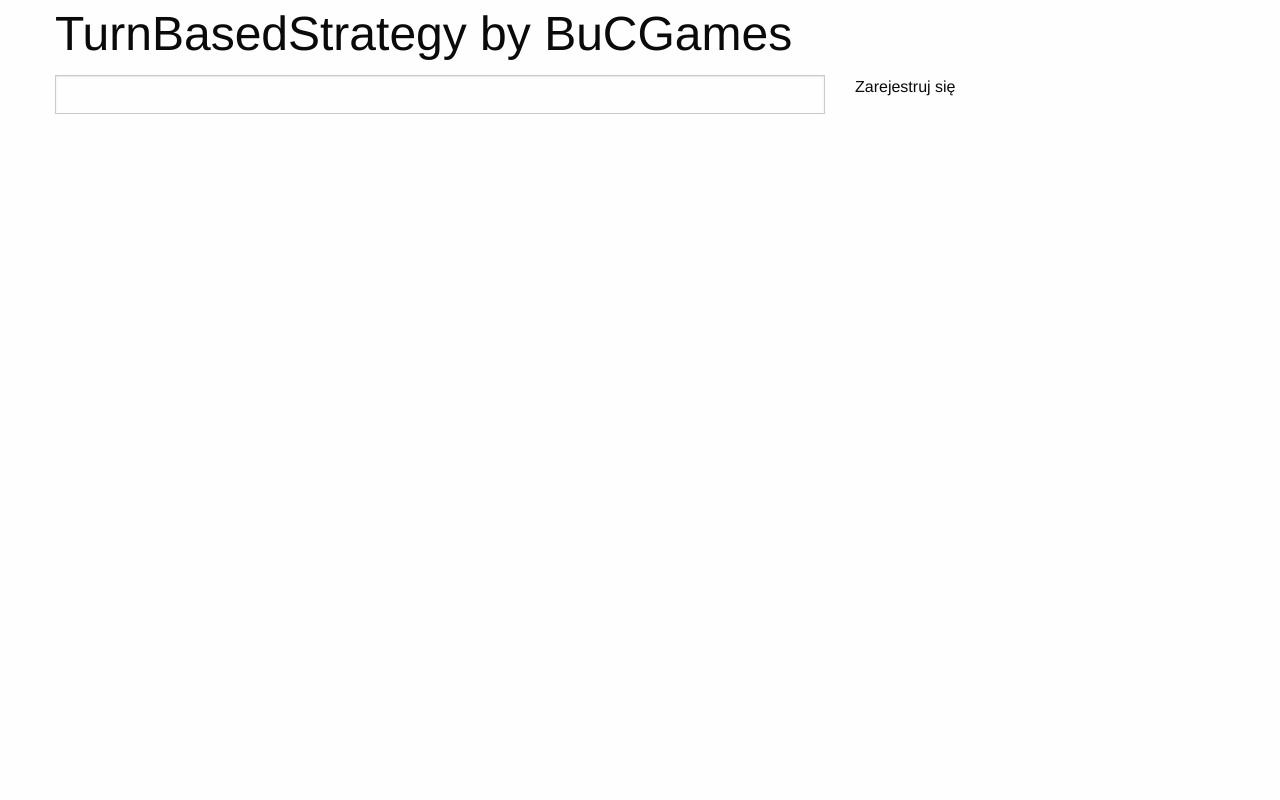
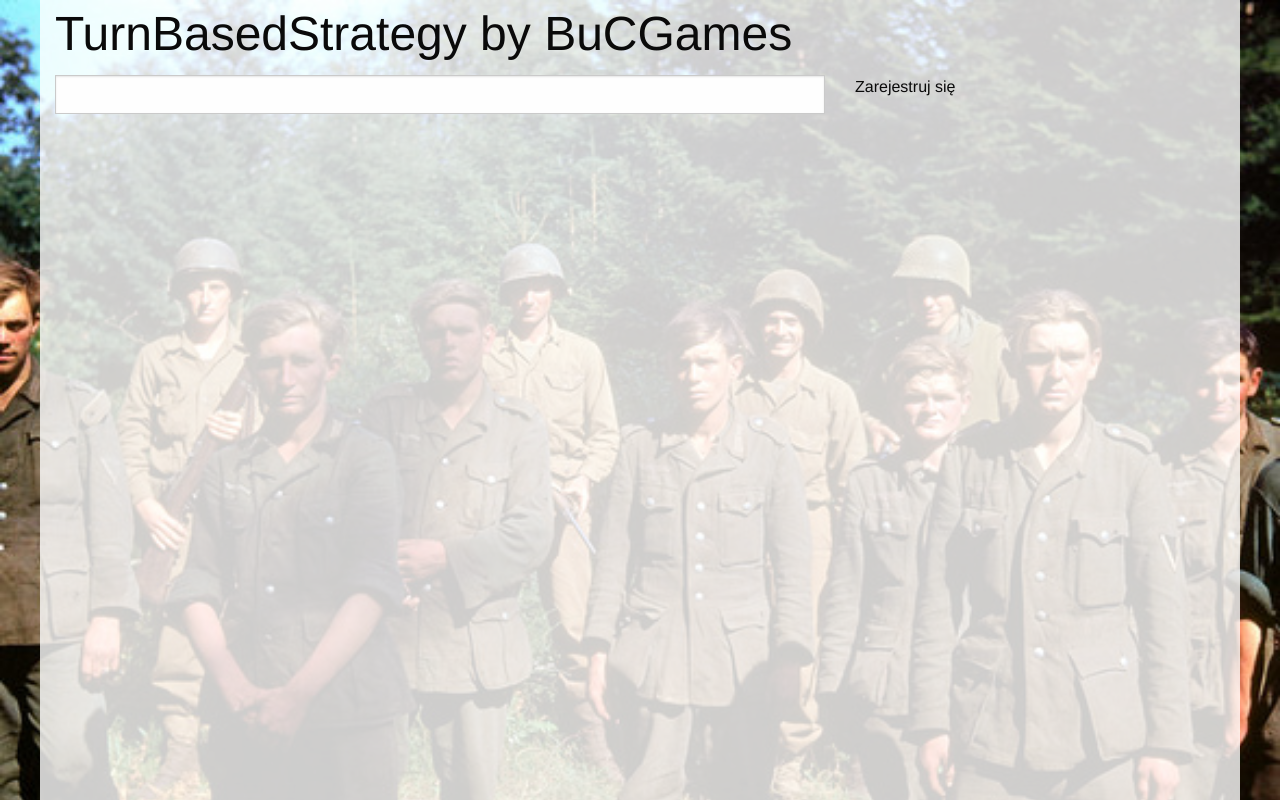
Before and after one commit to BuCGames/TurnBasedStrategy, a PHP site: page / in a window 1280 px wide. Run offline with PHP 8.4, Linux system fonts and the light colour scheme.

Commit message:
frontend: housekeeping; initial styles

```diff
--- a/css/app.css
+++ b/css/app.css
@@ -0,0 +1,16 @@
+body {
+    background-image: url("../web/assets/img/Menu.jpg");
+    background-repeat: no-repeat;
+    background-size: cover;
+}
+
+.content {
+    height: 100%;
+    max-width: 75em;
+    margin: 0 auto;
+    background-color: rgba(255, 255, 255, 0.8);
+}
+
+.mapWrapper {
+
+}
--- a/index.html
+++ b/index.html
@@ -9,24 +9,14 @@
         <link rel="stylesheet" href="css/app.css" />
     </head>
     <body>
-
-    <div class="row">
-        <div class="medium-12 columns">
-            <h1>TurnBasedStrategy by BuCGames</h1>
+        <div class="content">
+            <div id="#header" class="row">
+                <div class="medium-12 columns">
+                    <h1>TurnBasedStrategy by BuCGames</h1>
+                </div>
+            </div>
+            <div class="row container"></div>
         </div>
-    </div>
-
-        <div class="row">
-            <form action="rejestracja.php" name="registration" method="post">
-                <div class="medium-8 columns">
-                    <input type="text" name="username">
-                </div>
-                <div class="medium-4 columns">
-                    <button type="submit">Zarejestruj się</button>
-                </div>
-            </form>
-        </div>
-
     <script src="js/jquery.min.js"></script>
     <script src="js/what-input.min.js"></script>
     <script src="js/foundation.min.js"></script>
--- /dev/null
+++ b/templates/gameboard.html
@@ -0,0 +1,5 @@
+<h3>Mapa</h3>
+
+<div class="mapWrapper">
+
+</div>
--- /dev/null
+++ b/templates/registration.html
@@ -0,0 +1,8 @@
+<form action="rejestracja.php" name="registration" method="post">
+    <div class="medium-8 columns">
+        <input type="text" name="username">
+    </div>
+    <div class="medium-4 columns">
+        <button type="submit">Zarejestruj się</button>
+    </div>
+</form>
```
Also changed, not shown: Map.php (+5 -6 lines), js/app.js (+44 -8 lines), Mapa.png (deleted), rejestracja.php (line endings or trailing spaces), web/assets/img/Do mapy.png (renamed from Do mapy.png), web/assets/img/Jednostka.png (renamed from Jednostka.png), web/assets/img/Kierunek ruchu.png (renamed from Kierunek ruchu.png), web/assets/img/Menu.jpg (renamed from Menu.jpg), web/assets/img/Miasto.png (renamed from Miasto.png), web/assets/img/Most, można po nim chodzić.png (renamed from Most, można po nim chodzić.png), web/assets/img/Stolica.png (renamed from Stolica.png), web/assets/img/Teren nieprzechodny.png (renamed from Teren nieprzechodny.png), web/assets/img/Teren przechodny (1).png (renamed from Teren przechodny (1).png), web/assets/img/Wczytywanie.jpg (renamed from Wczytywanie.jpg), 5 other files.
